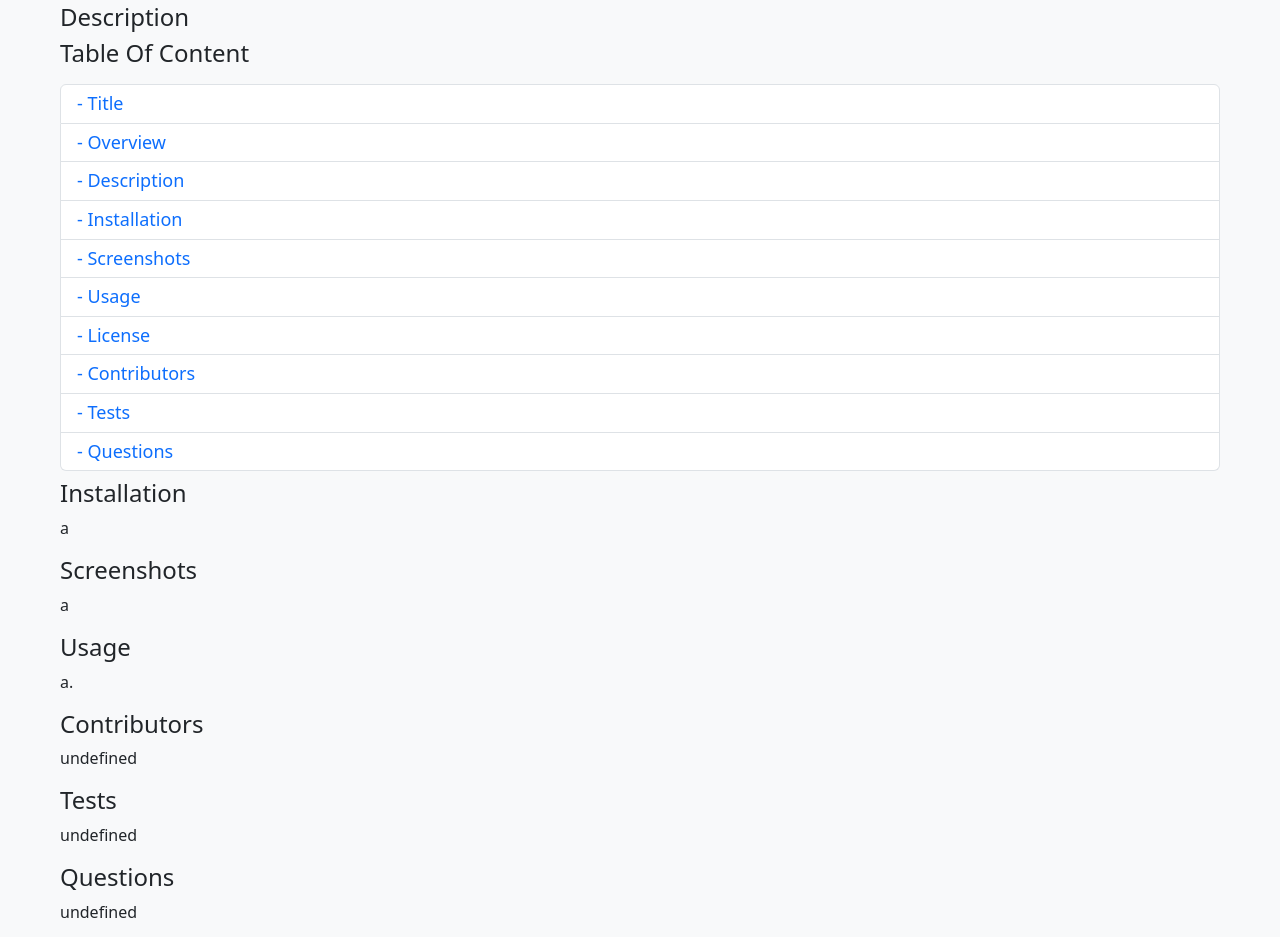
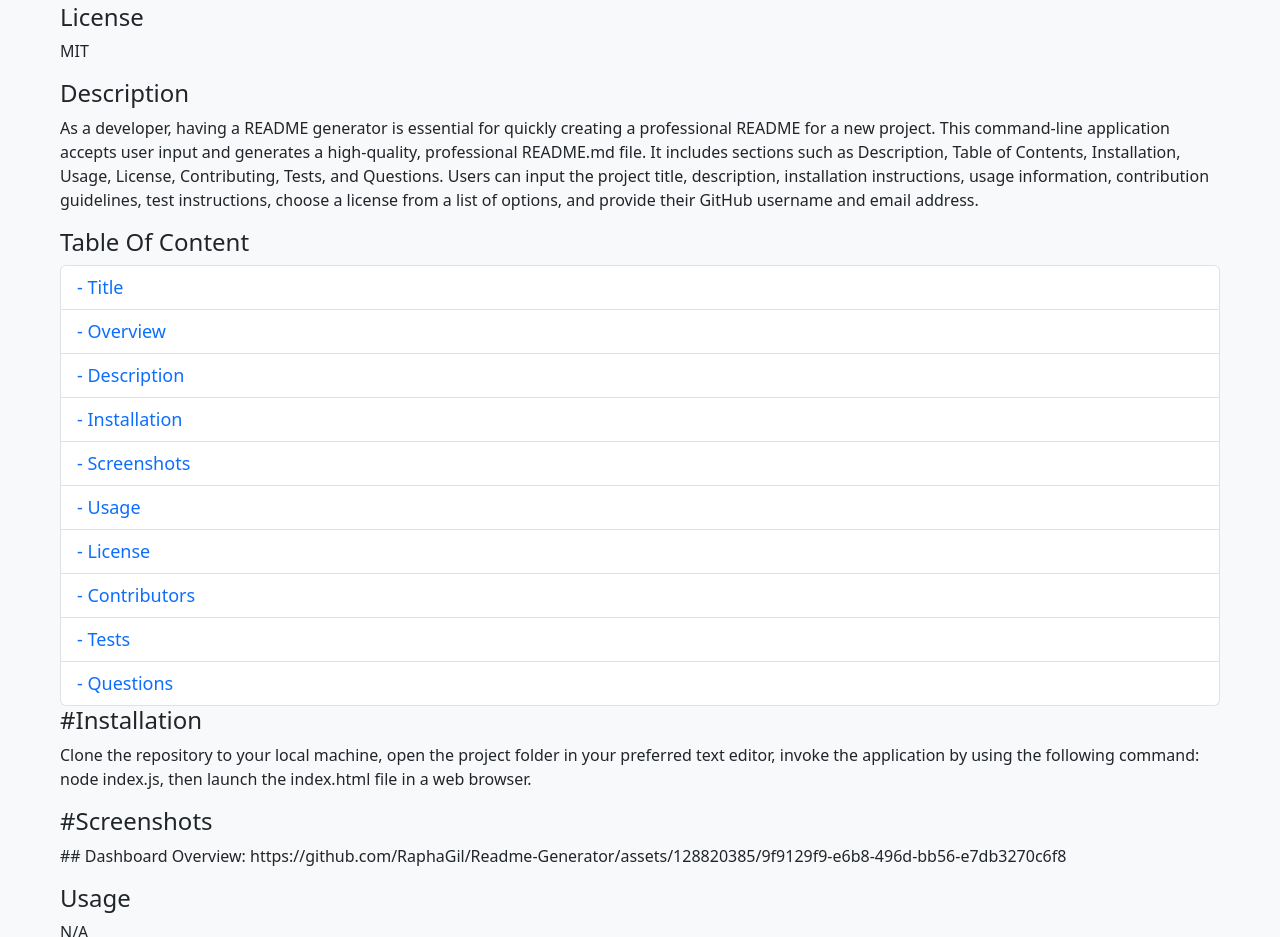
Before and after one commit to RaphaGil/Readme-Generator, a website: page index.html in a window 1280 px wide. Shown: the part 159-1096 px from the top of the page. Drawn offline with nearby package versions, Linux system fonts and the light colour scheme.

Commit message:
final project

```diff
--- a/index.html
+++ b/index.html
@@ -8,47 +8,44 @@
           .list-group-item {
             font-size: 18px; /* Adjust the font size as needed */
           }
-    a {
-      text-decoration: none;
-    }
         </style>
         <title>Readme Generator</title>
       </head>
       <body>
         <div class="p-5 mb-4 bg-body-tertiary rounded-3">
         <div class="container-fluid py-5">
-    <h1 class="display-5 fw-bold title">Readme Generator</h1>
-    <h3 class="col-md-8 fs-4">Description</h3>
-    <h2 a.</h2>
-    <p class="col-md-8 fs-4">Table Of Content <br></p>
+          <h1 class="display-5 fw-bold" id='title'>Readme Generator</h1>
+          <h3 class="col-md-8 fs-4" id='license'>License</h3>
+          <p>MIT</p>
+          <h3 class="col-md-8 fs-4" id='description'>Description</h3>
+          <p> As a developer, having a README generator is essential for quickly creating a professional README for a new project. This command-line application accepts user input and generates a high-quality, professional README.md file. It includes sections such as Description, Table of Contents, Installation, Usage, License, Contributing, Tests, and Questions. Users can input the project title, description, installation instructions, usage information, contribution guidelines, test instructions, choose a license from a list of options, and provide their GitHub username and email address.</p>
+          <h3 class="col-md-8 fs-4">Table Of Content <br></h3>
           <ul class="list-group">
-      <li class="list-group-item"><a href ='#title'>- Title</a></li>
-      <li class="list-group-item"><a href ='#overview'>- Overview</a></li>
-      <li class="list-group-item"><a href ='#description'>- Description</a></li>
-      <li class="list-group-item"><a href ='#installation'>- Installation</a></li>
-      <li class="list-group-item"><a href ='#screenshots'>- Screenshots</a></li>
-      <li class="list-group-item"><a href ='#usage'>- Usage</a></li>
-      <li class="list-group-item"><a href ='#license'>- License</a></li>
-      <li class="list-group-item"><a href ='#contributors'>- Contributors</a></li>
-      <li class="list-group-item"><a href ='#tests'>- Tests</a></li>
-      <li class="list-group-item"><a href ='#questions'>- Questions</a></li>
+            <li class="list-group-item"><a href ='#title'style="text-decoration: none;" >- Title</a></li>
+            <li class="list-group-item"><a href ='#overview'style="text-decoration: none;">- Overview</a></li>
+            <li class="list-group-item"><a href ='#description'style="text-decoration: none;">- Description</a></li>
+            <li class="list-group-item"><a href ='#installation'style="text-decoration: none;">- Installation</a></li>
+            <li class="list-group-item"><a href ='#screenshots'style="text-decoration: none;">- Screenshots</a></li>
+            <li class="list-group-item"><a href ='#usage'style="text-decoration: none;">- Usage</a></li>
+            <li class="list-group-item"><a href ='#license'style="text-decoration: none;">- License</a></li>
+            <li class="list-group-item"><a href ='#contributors'style="text-decoration: none;">- Contributors</a></li>
+            <li class="list-group-item"><a href ='#tests'style="text-decoration: none;">- Tests</a></li>
+            <li class="list-group-item"><a href ='#questions'style="text-decoration: none;">- Questions</a></li>
           </ul>
-    <h3 class="col-md-8 fs-4" id='installation'>Installation</h3>
-    <p>a</p>
-    <h3 class="col-md-8 fs-4" id='screenshot'>Screenshots</h3>
-    <p>a</p>
+          <h3 class="col-md-8 fs-4" id='installation'>#Installation</h3>
+          <p>Clone the repository to your local machine, open the project folder in your preferred text editor, invoke the application by using the following command: node index.js, then launch the index.html file in a web browser.</p>
+          <h3 class="col-md-8 fs-4" id='screenshot'>#Screenshots</h3>
+          <p>## Dashboard Overview: https://github.com/RaphaGil/Readme-Generator/assets/128820385/9f9129f9-e6b8-496d-bb56-e7db3270c6f8</p>
           <h3 class="col-md-8 fs-4" id='usage'>Usage</h3>
-    <p>a.</p>
-    <h3 class="col-md-8 fs-4" id='contributors'>Contributors</h3>
-    <p>undefined</p>
-    <h3 class="col-md-8 fs-4 " id='tests'>Tests</h3>
-    <p>undefined</p>
-    <h3 class="col-md-8 fs-4" id='questions'>Questions</h3>
-    <p>undefined</p>
-    <h3 class="col-md-8 fs-4" id='license'>License</h3>
-    <p>APACHE,TOMCAST,MIDDLEWARE,MIT,NONE</p>
-
-
+          <p>N/A</p>
+          <h3 class="col-md-8 fs-4" id='contributors'>#Contributors</h3>
+          <p>If you're also on the journey of learning web development and wish to contribute or offer feedback, don't hesitate to fork the repository and submit a pull request. Contributions and suggestions are highly valued!</p>
+          <h3 class="col-md-8 fs-4 " id='tests'>#Tests</h3>
+          <p>N/A</p>
+          <h3 class="col-md-8 fs-4" id='questions'>#Questions</h3>
+          <p> If you're interested in sharing ideas, experiences, or collaborating on projects, please feel free to get in touch via email at raphagil or email me at raphaela.gil@yahoo.com</p>
+          <h3 class="col-md-8 fs-4" id='license'>#License</h3>
+          <p>This project is licensed under the MIT</p>
         </div>
       </div>
       </body>
```
Also changed, not shown: script.js (+36 -36 lines), starter/utils/generateMarkdown.js (+21 -26 lines), README.md. Lines whose indentation alone changed are shown as unchanged.
